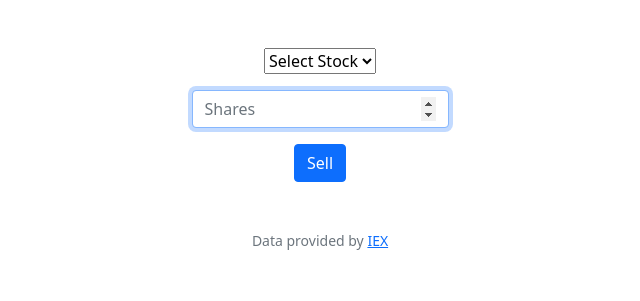
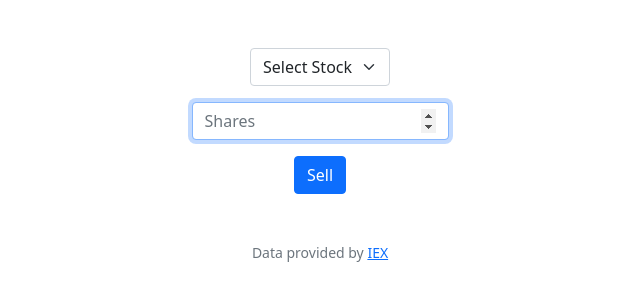
Before and after one commit to nednella/cs50, a Flask app: page /sell in a window 1280 px wide. Shown: the part 76-377 px from the top of the page, without its empty margins (320-960 px from the left). Run offline with Flask 3, Linux system fonts and the light colour scheme; a user stored in the database is signed in; data comes from the database, SQL or seed files in the repository; some libraries are stand-ins or nearby versions.

Commit message:
Fri, Apr 14, 2023, 6:15 PM +01:00

```diff
--- a/cs50/week9/finance/templates/sell.html
+++ b/cs50/week9/finance/templates/sell.html
@@ -7,8 +7,8 @@
 {% block main %}
     <form action="/sell" method="post">
         <div class="mb-3">
-            <select name="symbol">
-                <option selected="selected" disabled>Select Stock</option>
+            <select class="form-select mx-auto w-auto" name="symbol">
+                <option disabled selected>Select Stock</option>
                 {% for symbol in symbols %}
                     <option value="{{ symbol["symbol"] }}">{{ symbol["symbol"] }}</option>
                 {% endfor %}
```
